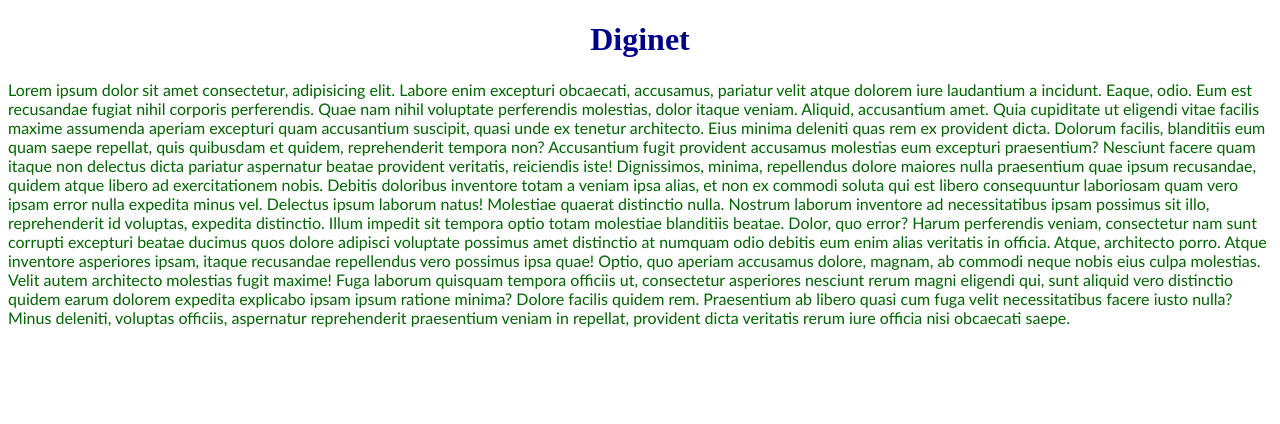
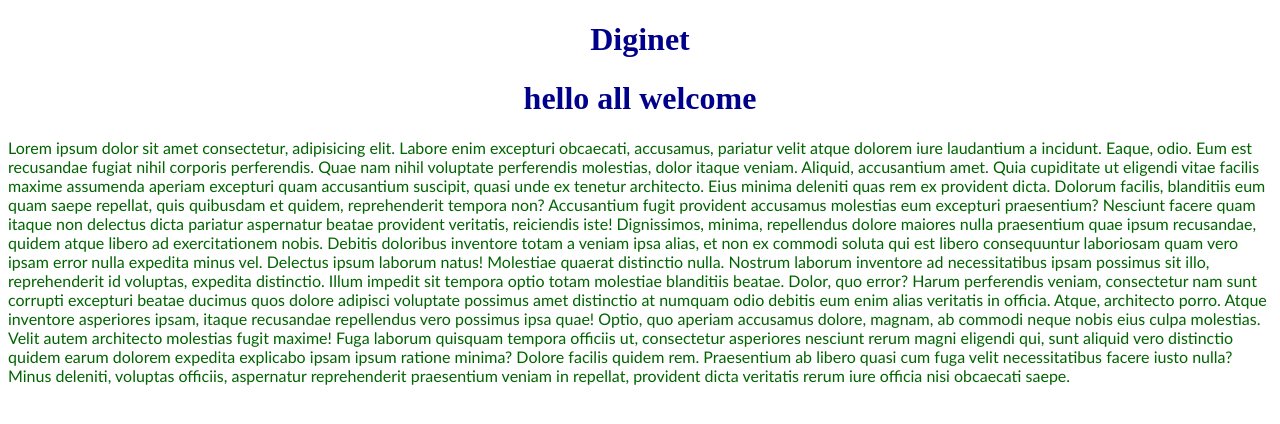
Before and after one commit to sreeragkrishna59/diginetFirstbatch, a plain HTML site: page index.html in a window 1280 px wide. Drawn offline with Linux system fonts and the light colour scheme.

Commit message:
second commit

```diff
--- a/index.html
+++ b/index.html
@@ -8,6 +8,7 @@
 </head>
 <body>
   <h1>Diginet</h1>
+  <h1>hello all welcome</h1>
   <p>Lorem ipsum dolor sit amet consectetur, adipisicing elit. Labore enim excepturi obcaecati, accusamus, pariatur velit atque dolorem iure laudantium a incidunt. Eaque, odio. Eum est recusandae fugiat nihil corporis perferendis.
   Quae nam nihil voluptate perferendis molestias, dolor itaque veniam. Aliquid, accusantium amet. Quia cupiditate ut eligendi vitae facilis maxime assumenda aperiam excepturi quam accusantium suscipit, quasi unde ex tenetur architecto.
   Eius minima deleniti quas rem ex provident dicta. Dolorum facilis, blanditiis eum quam saepe repellat, quis quibusdam et quidem, reprehenderit tempora non? Accusantium fugit provident accusamus molestias eum excepturi praesentium?
```
